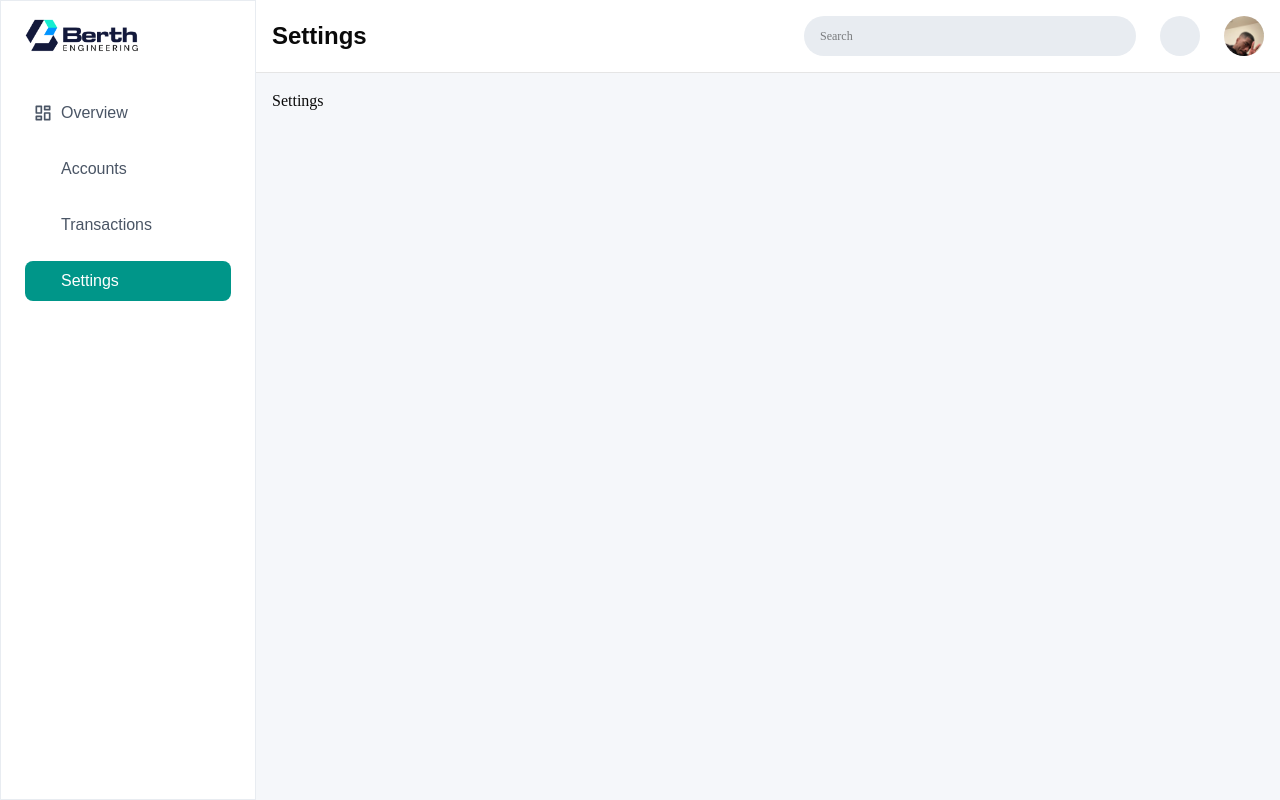
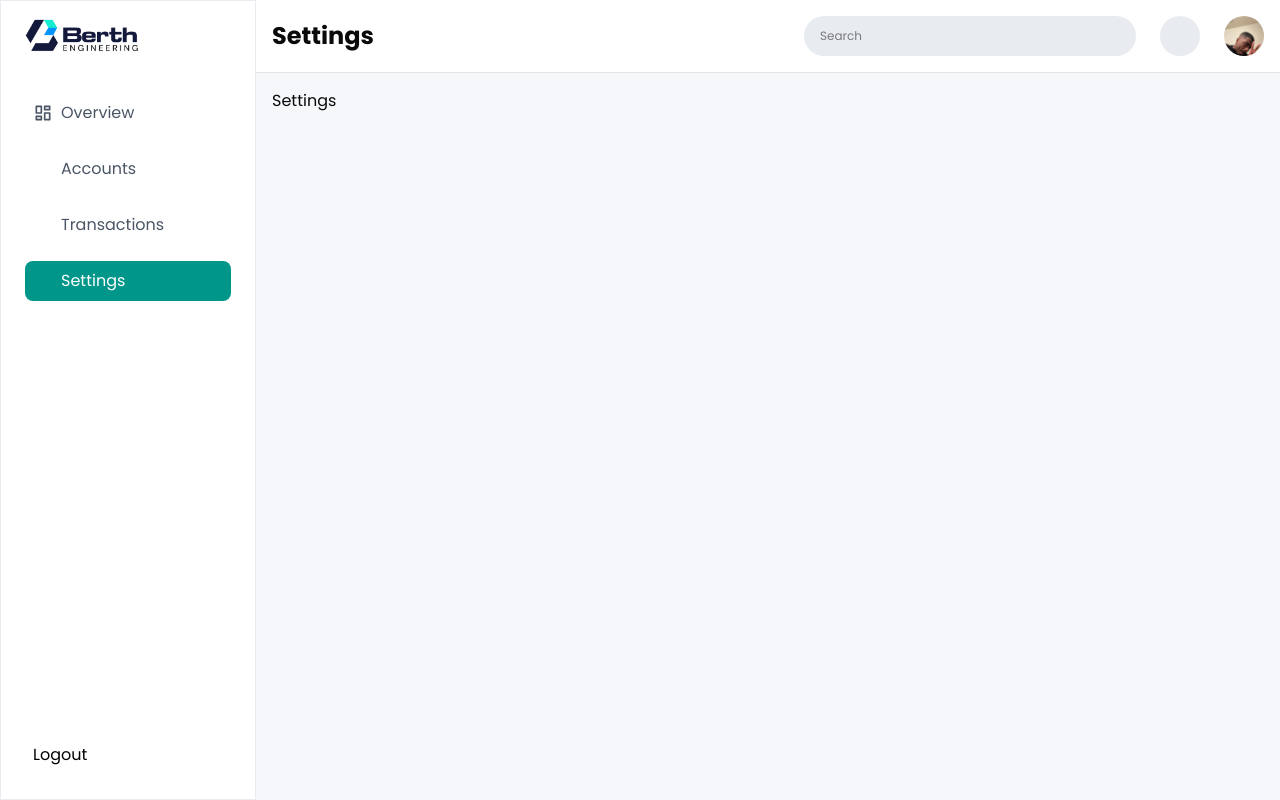
Before and after one commit to ranselorm/project-alpha, a React (Vite) app: page /settings in a window 1280 px wide. Built offline with nearby package versions, Linux system fonts and the light colour scheme; some icons are missing.

Commit message:
Refactor

```diff
--- a/src/components/Sidebar.tsx
+++ b/src/components/Sidebar.tsx
@@ -44,6 +44,7 @@ const Sidebar = ({ isOpen, toggle }: SidebarProps) => {
       <div className="w-[130px] mb-6">
         <img src="/berth.png" alt="" className="w-full" />
       </div>
+      <div className="flex flex-col justify-between h-full">
         <nav className="flex flex-col space-y-4 px-2 py-4">
           {navLinks.map((link, index) => (
             <NavLink
@@ -62,6 +63,8 @@ const Sidebar = ({ isOpen, toggle }: SidebarProps) => {
             </NavLink>
           ))}
         </nav>
+        <div className="p-4">Logout</div>
+      </div>
     </aside>
   );
 };
--- a/src/index.css
+++ b/src/index.css
@@ -1,7 +1,8 @@
+@import url("https://fonts.googleapis.com/css2?family=Montserrat:ital,wght@0,100..900;1,100..900&family=Poppins:ital,wght@0,100;0,200;0,300;0,400;0,500;0,600;0,700;0,800;0,900;1,100;1,200;1,300;1,400;1,500;1,600;1,700;1,800;1,900&display=swap");
+@import url("https://fonts.googleapis.com/css2?family=Inter:ital,opsz,wght@0,14..32,100..900;1,14..32,100..900&display=swap");
+
 @import "tailwindcss";
 @plugin "tailwindcss-animate";
-
-@import url("https://fonts.googleapis.com/css2?family=Montserrat:ital,wght@0,100..900;1,100..900&family=Poppins:ital,wght@0,100;0,200;0,300;0,400;0,500;0,600;0,700;0,800;0,900;1,100;1,200;1,300;1,400;1,500;1,600;1,700;1,800;1,900&display=swap");
 
 :root,
 html {
@@ -11,7 +12,7 @@ html {
 }
 
 body {
-  font-family: "Montserrat";
+  font-family: "Poppins";
 }
 
 @theme {
@@ -22,7 +23,7 @@ body {
   --color-grey: #e8ecf1;
   /* font family */
   --font-heading: "Helvetica Neue", sans-serif;
-  --font-text: "Montserrat", sans-serif;
+  /* --font-text: "Montserrat", sans-serif; */
 }
 
 :root {
```
Lines whose indentation alone changed are shown as unchanged.
